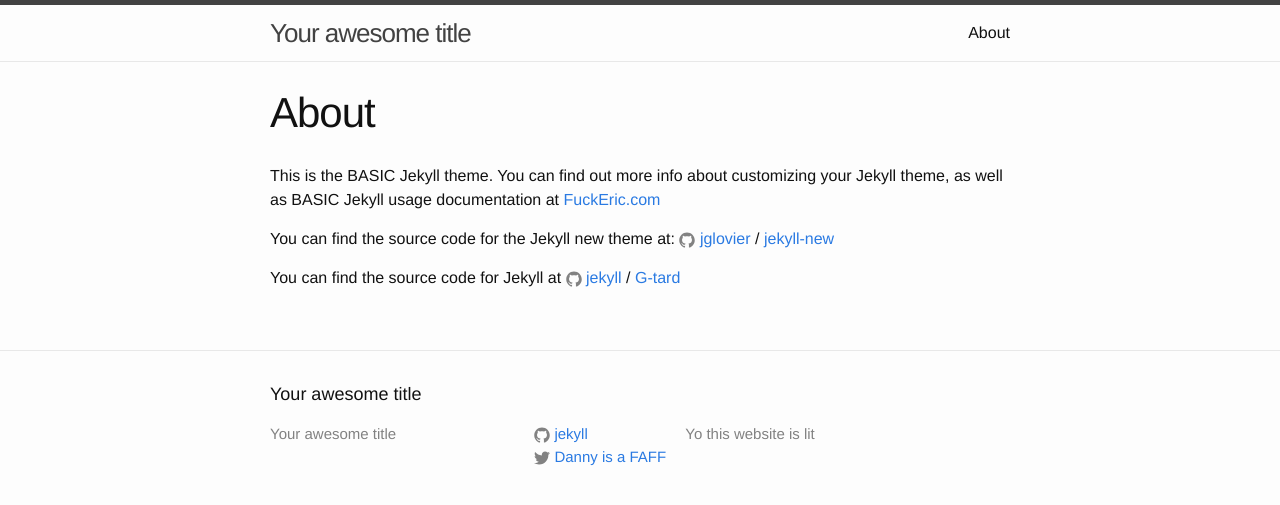
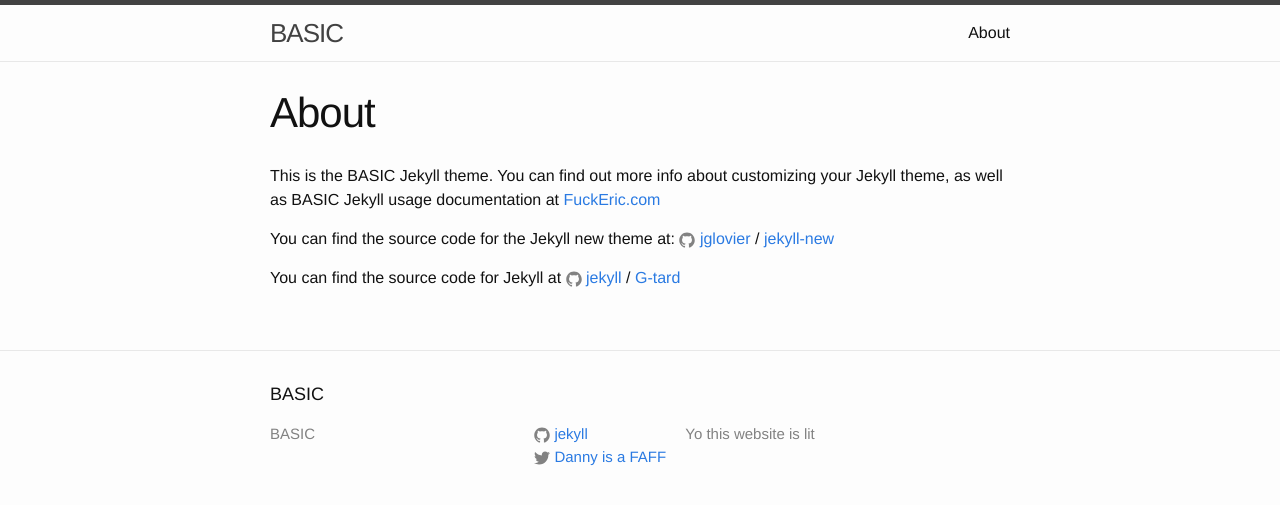
Before and after one commit to pepe454/pepe454.github.io, a Jekyll site: the page built from about.md, in a window 1280 px wide. Shown: the top 505 px of the page. Built offline with Jekyll 4.4.1, drawn with Linux system fonts in a browser that asks for light colours.

Commit message:
Update _config.yml

```diff
--- a/_config.yml
+++ b/_config.yml
@@ -6,7 +6,7 @@
 # 'jekyll serve'. If you change this file, please restart the server process.
 
 # Site settings
-title: Your awesome title
+title: BASIC
 mail_to: eric@hilhorst.us
 description: > # this means to ignore newlines until "baseurl:"
   Yo this website is lit
```
